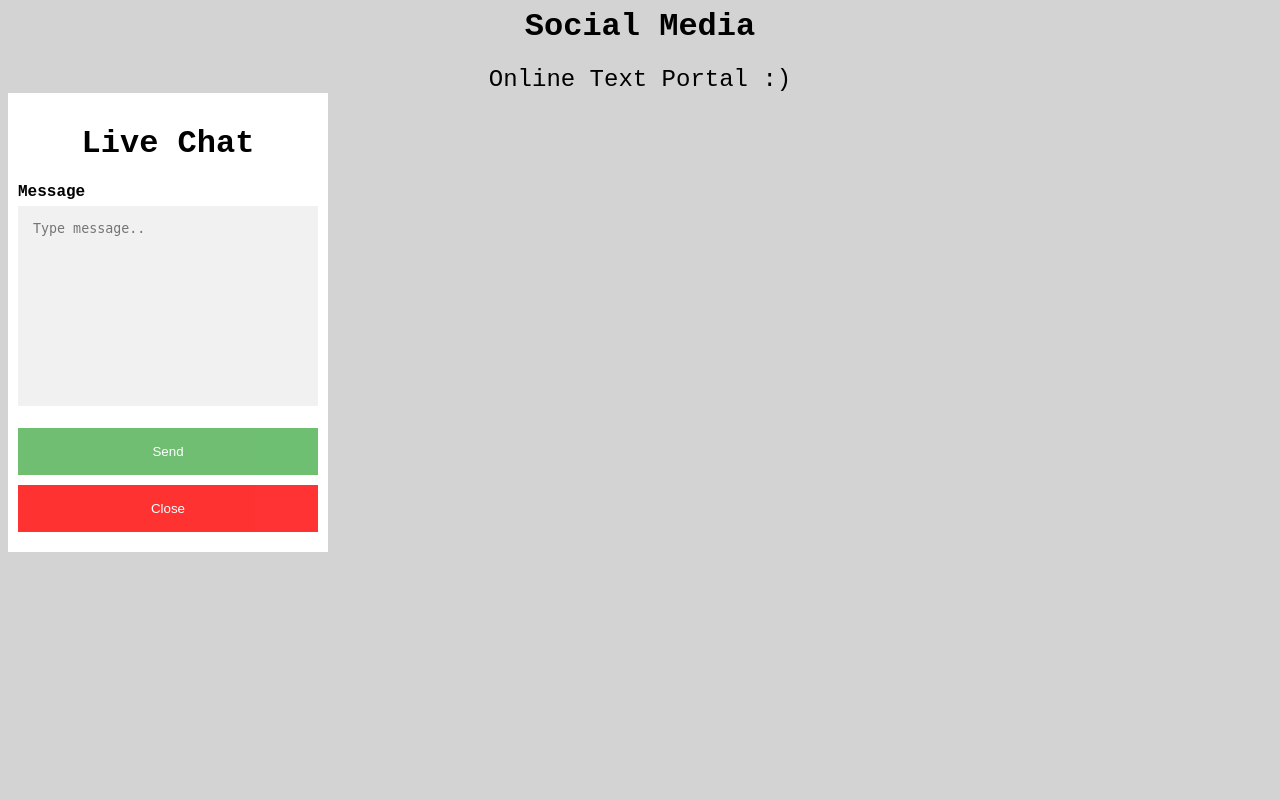
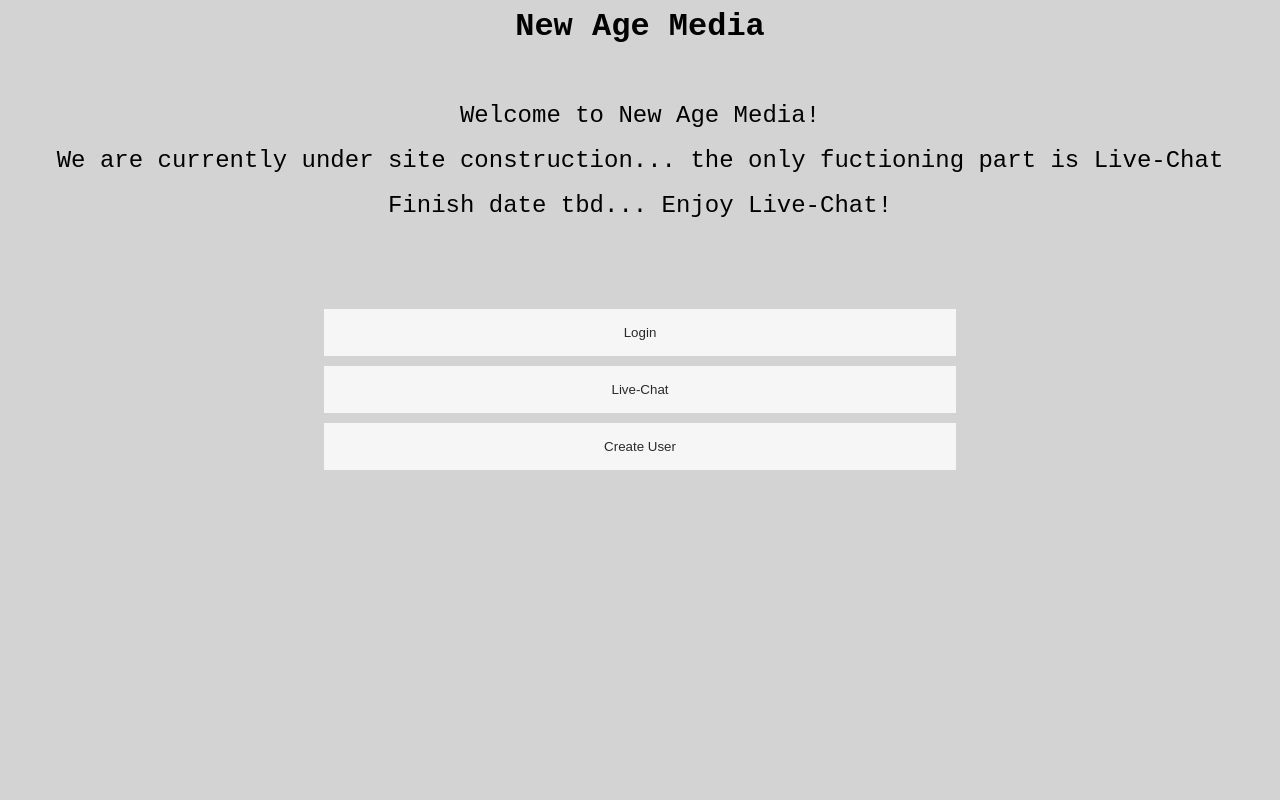
Before and after one commit to CAPPK/Live-Chat-App, a Flask app: page /static/home.html in a window 1280 px wide. Run offline with Flask 2, Linux system fonts and the light colour scheme.

Commit message:
Updated UI for Application

```diff
--- a/TestApplication/static/home.html
+++ b/TestApplication/static/home.html
@@ -7,81 +7,21 @@
 
     <script>
 
-        function openForm()
-        {
-            document.getElementById("myForm").style.display = "block";
-        }
-
-        function closeForm()
-        {
-            document.getElementById("myForm").style.display = "none";
-        }
-
-
-        /* When the user clicks on the button,
-        toggle between hiding and showing the dropdown content */
-        function myFunction()
-        {
-            document.getElementById("myDropdown").classList.toggle("show");
-            document.getElementById("myDropdown").innerHTML = "NEW";
-        }
-
-        // Close the dropdown if the user clicks outside of it
-        window.onclick = function(event)
-        {
-            if (!event.target.matches('.dropbtn'))
-            {
-                var dropdowns = document.getElementsByClassName("dropdown-content");
-                var i;
-                for (i = 0; i < dropdowns.length; i++)
-                {
-                    var openDropdown = dropdowns[i];
-                    if (openDropdown.classList.contains('show'))
-                    {
-                        openDropdown.classList.remove('show');
-                    }
-                }
-            }
-        }
-
     </script>
 
     <header>
-      <h1>Social Media</h1>
+      <h1>New Age Media</h1>
     </header>
 
-    <!-- <div class="Dropdown">
-        <button onclick="myFunction()" class="dropbtn">Menu</button>
-            <div id="myDropdown" class="dropdown-content">
-                <a>Login</a>
-                <a>Profile</a>
-                <a>Settings</a>
-            </div>
-    </div> -->
+    <br><br>
+    <section> Welcome to New Age Media! </section><br>
+    <section> We are currently under site construction... the only fuctioning part is Live-Chat</section> <br>
+    <section> Finish date tbd... Enjoy Live-Chat! </section><br>
+    <br><br><br><br>
 
-    <!-- <nav>
-      <a href="links.html">Tab 1</a>
-      <a href="images.html">Tab 2</a>
-      <a href="lists.html">Tab 3</a>
-      <a href="sections.html">Tab 4</a>
-      <a href="tables.html">Tab 5</a>
-      <a href="forms.html">Tab 6</a>
-    </nav> -->
+    <button type="Login" class="loginbtn">Login</button>
+    <a href="livechat.html"><button type="Login" class="livechatbtn">Live-Chat</button></a>
+    <button type="Create_User " class="createbtn">Create User</button>
 
-    <section>
-      Online Text Portal :)
-    </section>
-
-    <div class="chat-popup" id="myForm">
-        <form action="/action_page.php" class="form-container">
-            <h1>Live Chat</h1>
-
-            <label for="msg"><b>Message</b></label>
-            <textarea placeholder="Type message.." name="msg" required></textarea>
-
-            <button type="submit" class="btn">Send</button>
-            <button type="button" class="btn cancel" onclick="closeForm()">Close</button>
-        </form>
-    </div>
   </body>
 </html>
--- a/TestApplication/static/style.css
+++ b/TestApplication/static/style.css
@@ -27,6 +27,7 @@ nav ul li a:hover {
 body {
   font-family: "Courier New", Courier, monospace;
   background-color: lightgrey;
+  text-align: center;
 }
 
 title {
@@ -57,23 +58,41 @@ footer {
   font-size: 8pt;
 }
 
-/*-------------------------------------------------------------------------------------------------------------------*/
-
-/*{box-sizing: border-box;}
-
-/* Button used to open the chat form - fixed at the bottom of the page */
-.open-button {
-  background-color: #555;
-  color: white;
+.livechatbtn {
+  background-color: rgb(255, 255, 255);
+  color: black;
   padding: 16px 20px;
   border: none;
   cursor: pointer;
+  width: 50%;
+  margin-bottom:10px;
   opacity: 0.8;
-  position: fixed;
-  bottom: 23px;
-  right: 28px;
-  width: 280px;
 }
+
+.loginbtn {
+background-color: rgb(255, 255, 255);
+  color: black;
+  padding: 16px 20px;
+  border: none;
+  cursor: pointer;
+  width: 50%;
+  margin-bottom:10px;
+  opacity: 0.8;
+}
+
+.createbtn {
+background-color: rgb(255, 255, 255);
+  color: black;
+  padding: 16px 20px;
+  border: none;
+  cursor: pointer;
+  width: 50%;
+  margin-bottom:10px;
+  opacity: 0.8;
+}
+/*-------------------------------------------------------------------------------------------------------------------*/
+
+*{box-sizing: border-box;}
 
 /* The popup chat - hidden by default */
 .form-popup {
@@ -87,20 +106,33 @@ footer {
 
 /* Add styles to the form container */
 .form-container {
-  max-width: 300px;
+  width: 1200px;
+  max-width: 1200px;
   padding: 10px;
   background-color: white;
+  display: inline-block;
 }
 
 /* Full-width textarea */
-.form-container textarea {
+.form-container .livefeed {
   width: 100%;
   padding: 15px;
   margin: 5px 0 22px 0;
   border: none;
   background: #f1f1f1;
   resize: none;
-  min-height: 200px;
+  min-height: 400px;
+}
+
+/* Full-width textarea */
+.form-container .msg {
+  width: 100%;
+  padding: 15px;
+  margin: 5px 0 22px 0;
+  border: none;
+  background: #f1f1f1;
+  resize: none;
+  min-height: 50px;
 }
 
 /* When the textarea gets focus, do something */
@@ -121,59 +153,7 @@ footer {
   opacity: 0.8;
 }
 
-/* Add a red background color to the cancel button */
-.form-container .cancel {
-  background-color: red;
-}
-
 /* Add some hover effects to buttons */
 .form-container .btn:hover, .open-button:hover {
   opacity: 1;
 }
-
-
-/*-------------------------------------------------------------------------------------------------------------------*/
-/* Dropdown Button */
-.dropbtn {
-  background-color: #3498DB;
-  color: white;
-  padding: 16px;
-  font-size: 16px;
-  border: none;
-  cursor: pointer;
-}
-
-/* Dropdown button on hover & focus */
-.dropbtn:hover, .dropbtn:focus {
-  background-color: #2980B9;
-}
-
-/* The container <div> - needed to position the dropdown content */
-.dropdown {
-  position: relative;
-  display: inline-block;
-}
-
-/* Dropdown Content (Hidden by Default) */
-.dropdown-content {
-  display:none;
-  position: absolute;
-  background-color: #f1f1f1;
-  min-width: 160px;
-  box-shadow: 0px 8px 16px 0px rgba(0,0,0,0.2);
-  z-index: 1;
-}
-
-/* Links inside the dropdown */
-.dropdown-content a {
-  color: black;
-  padding: 12px 16px;
-  text-decoration: none;
-  display: block;
-}
-
-/* Change color of dropdown links on hover */
-.dropdown-content a:hover {background-color: #ddd}
-
-/* Show the dropdown menu (use JS to add this class to the .dropdown-content container when the user clicks on the dropdown button) */
-.show {display:block;}
```
Also changed, not shown: TestApplication/static/livechat.html (added, +32 -0 lines).
